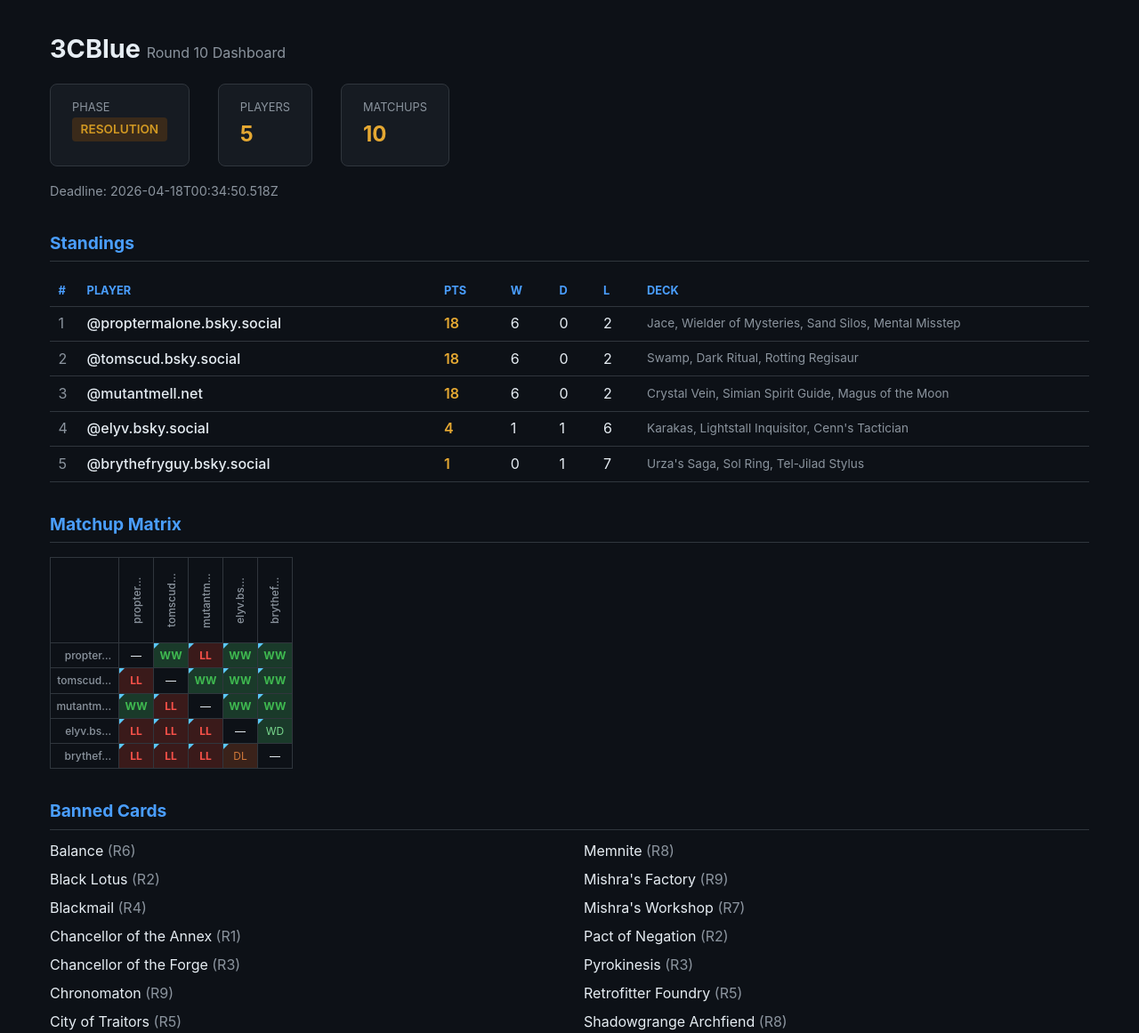
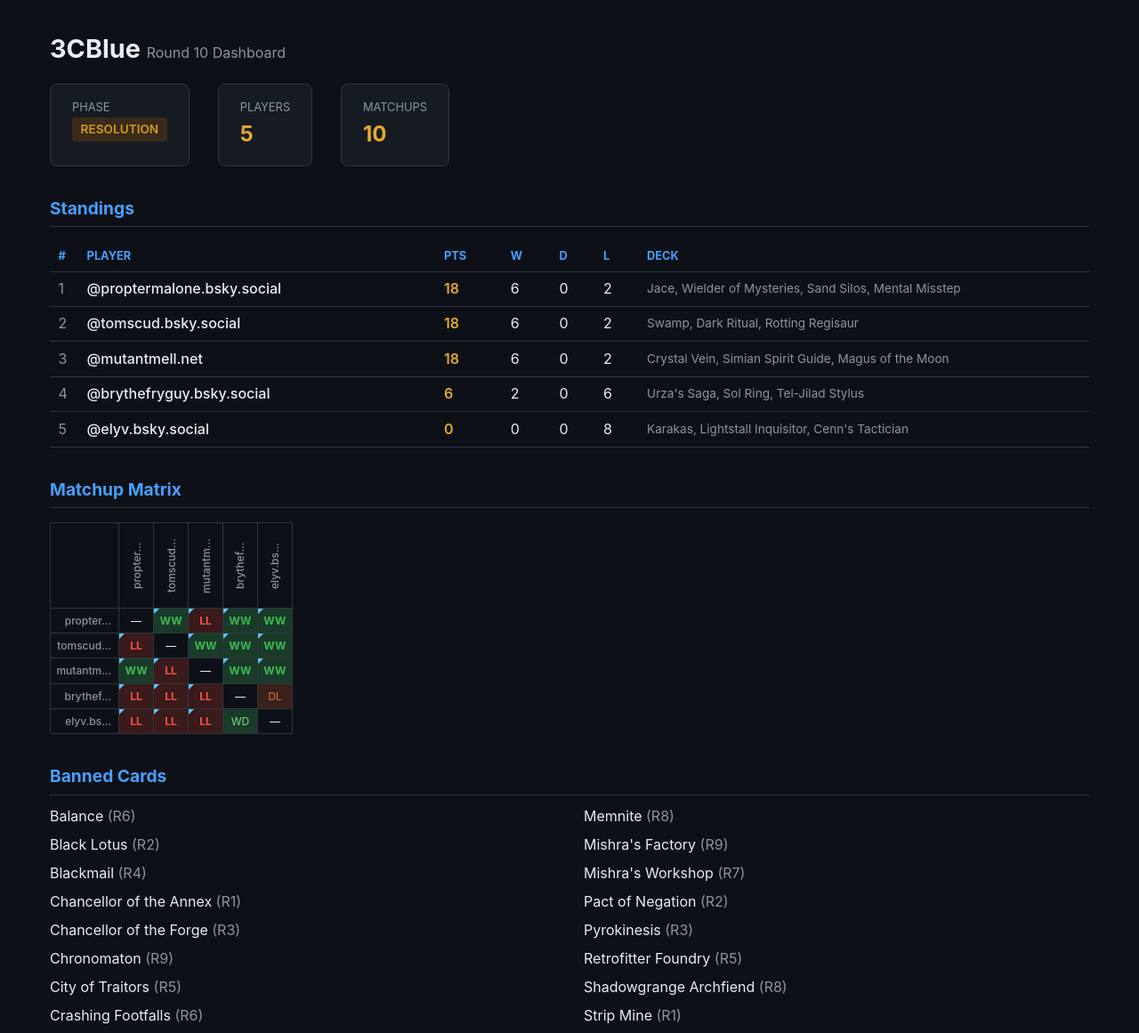
Before and after one commit to PropterMalone/3cblue, a website: page docs/index.html in a window 1280 px wide. Shown: the top 1161 px of the page at 89% size. Drawn offline with Linux system fonts and the light colour scheme.

Commit message:
fix: auto-apply community corrections

```diff
--- a/docs/index.html
+++ b/docs/index.html
@@ -98,7 +98,7 @@
 		<div class="value">10</div>
 	</div>
 </div>
-<p class="deadline">Deadline: <time datetime="2026-04-18T00:34:50.518Z">2026-04-18T00:34:50.518Z</time></p>
+
 
 
 <h2>Standings</h2>
@@ -133,21 +133,21 @@
 		</tr>
 <tr>
 			<td class="rank">4</td>
-			<td class="handle">@elyv.bsky.social</td>
-			<td class="pts">4</td>
-			<td>1</td>
-			<td>1</td>
+			<td class="handle">@brythefryguy.bsky.social</td>
+			<td class="pts">6</td>
+			<td>2</td>
+			<td>0</td>
 			<td>6</td>
-			<td class="deck-cards">Karakas, Lightstall Inquisitor, Cenn's Tactician</td>
+			<td class="deck-cards">Urza's Saga, Sol Ring, Tel-Jilad Stylus</td>
 		</tr>
 <tr>
 			<td class="rank">5</td>
-			<td class="handle">@brythefryguy.bsky.social</td>
-			<td class="pts">1</td>
+			<td class="handle">@elyv.bsky.social</td>
+			<td class="pts">0</td>
 			<td>0</td>
-			<td>1</td>
-			<td>7</td>
-			<td class="deck-cards">Urza's Saga, Sol Ring, Tel-Jilad Stylus</td>
+			<td>0</td>
+			<td>8</td>
+			<td class="deck-cards">Karakas, Lightstall Inquisitor, Cenn's Tactician</td>
 		</tr></tbody>
 </table>
 
@@ -155,7 +155,7 @@
 		<h2>Matchup Matrix</h2>
 		<div class="matrix-wrap">
 			<table class="matrix">
-				<thead><tr><th></th><th class="matrix-col" title="@proptermalone.bsky.social">propter…</th><th class="matrix-col" title="@tomscud.bsky.social">tomscud…</th><th class="matrix-col" title="@mutantmell.net">mutantm…</th><th class="matrix-col" title="@elyv.bsky.social">elyv.bs…</th><th class="matrix-col" title="@brythefryguy.bsky.social">brythef…</th></tr></thead>
+				<thead><tr><th></th><th class="matrix-col" title="@proptermalone.bsky.social">propter…</th><th class="matrix-col" title="@tomscud.bsky.social">tomscud…</th><th class="matrix-col" title="@mutantmell.net">mutantm…</th><th class="matrix-col" title="@brythefryguy.bsky.social">brythef…</th><th class="matrix-col" title="@elyv.bsky.social">elyv.bs…</th></tr></thead>
 				<tbody><tr><th class="matrix-row" title="@proptermalone.bsky.social">propter…</th><td class="">—</td><td class="res-w needs-review" title="proptermalone: Jace, Wielder of Mysteries, Sand Silos, Mental Misstep
 tomscud: Swamp, Dark Ritual, Rotting Regisaur
 
@@ -165,14 +165,14 @@
 
 proptermalone on play (mutantmell.net wins): Magus T1 converts Sand Silos to Mountain; Jace needs blue mana and is stranded forever. Misstep can't counter Magus (MV 3).
 proptermalone on draw (mutantmell.net wins): Sand Silos enters tapped with no counters; Magus immediately converts it to Mountain, Jace forever stranded." data-cards-a="Jace, Wielder of Mysteries|Sand Silos|Mental Misstep" data-cards-b="Crystal Vein|Simian Spirit Guide|Magus of the Moon" data-ha="proptermalone" data-hb="mutantmell.net" data-review-status="unreviewed">LL</td><td class="res-w needs-review" title="proptermalone: Jace, Wielder of Mysteries, Sand Silos, Mental Misstep
+brythefryguy: Urza's Saga, Sol Ring, Tel-Jilad Stylus
+
+proptermalone on play (proptermalone wins): Misstep counters Sol Ring regardless of turn order; Jace reaches mana and wins with no clock from Bry.
+proptermalone on draw (proptermalone wins): Misstep counters Sol Ring on T1, dismantling mana engine; Jace assembles 4 mana and wins on first activation." data-cards-a="Jace, Wielder of Mysteries|Sand Silos|Mental Misstep" data-cards-b="Urza's Saga|Sol Ring|Tel-Jilad Stylus" data-ha="proptermalone" data-hb="brythefryguy" data-review-status="unreviewed">WW</td><td class="res-w needs-review" title="proptermalone: Jace, Wielder of Mysteries, Sand Silos, Mental Misstep
 elyv: Karakas, Lightstall Inquisitor, Cenn's Tactician
 
 proptermalone on play (proptermalone wins): Misstep counters Inquisitor, Tactician's damage is trivial. Jace fires and wins instantly with empty library.
-proptermalone on draw (proptermalone wins): Misstep counters Lightstall Inquisitor; Tactician's 1/turn damage is trivial. Jace resolves and wins with empty library." data-cards-a="Jace, Wielder of Mysteries|Sand Silos|Mental Misstep" data-cards-b="Karakas|Lightstall Inquisitor|Cenn's Tactician" data-ha="proptermalone" data-hb="elyv" data-review-status="unreviewed">WW</td><td class="res-w needs-review" title="proptermalone: Jace, Wielder of Mysteries, Sand Silos, Mental Misstep
-brythefryguy: Urza's Saga, Sol Ring, Tel-Jilad Stylus
-
-proptermalone on play (proptermalone wins): Misstep counters Sol Ring regardless of turn order; Jace reaches mana and wins with no clock from Bry.
-proptermalone on draw (proptermalone wins): Misstep counters Sol Ring on T1, dismantling mana engine; Jace assembles 4 mana and wins on first activation." data-cards-a="Jace, Wielder of Mysteries|Sand Silos|Mental Misstep" data-cards-b="Urza's Saga|Sol Ring|Tel-Jilad Stylus" data-ha="proptermalone" data-hb="brythefryguy" data-review-status="unreviewed">WW</td></tr>
+proptermalone on draw (proptermalone wins): Misstep counters Lightstall Inquisitor; Tactician's 1/turn damage is trivial. Jace resolves and wins with empty library." data-cards-a="Jace, Wielder of Mysteries|Sand Silos|Mental Misstep" data-cards-b="Karakas|Lightstall Inquisitor|Cenn's Tactician" data-ha="proptermalone" data-hb="elyv" data-review-status="unreviewed">WW</td></tr>
 <tr><th class="matrix-row" title="@tomscud.bsky.social">tomscud…</th><td class="res-l needs-review" title="tomscud: Swamp, Dark Ritual, Rotting Regisaur
 proptermalone: Jace, Wielder of Mysteries, Sand Silos, Mental Misstep
 
@@ -182,14 +182,14 @@
 
 tomscud on play (tomscud wins): Basic Swamp ignores Moon; T1 Regisaur via Dark Ritual overwhelms Magus, which can't block profitably.
 tomscud on draw (tomscud wins): Regisaur arrives T1 before Mutantmell acts; Swamp's basic status makes Moon irrelevant, 7/6 beats through Magus." data-cards-a="Swamp|Dark Ritual|Rotting Regisaur" data-cards-b="Crystal Vein|Simian Spirit Guide|Magus of the Moon" data-ha="tomscud" data-hb="mutantmell.net" data-review-status="unreviewed">WW</td><td class="res-w needs-review" title="tomscud: Swamp, Dark Ritual, Rotting Regisaur
+brythefryguy: Urza's Saga, Sol Ring, Tel-Jilad Stylus
+
+tomscud on play (tomscud wins): Whether or not Bry goes first, 7/6 Regisaur is unanswerable — Construct can't trade profitably.
+tomscud on draw (tomscud wins): Regisaur arrives T1 as 7/6; Bry's 3/3 Construct can't kill it and can't race a 7-damage clock." data-cards-a="Swamp|Dark Ritual|Rotting Regisaur" data-cards-b="Urza's Saga|Sol Ring|Tel-Jilad Stylus" data-ha="tomscud" data-hb="brythefryguy" data-review-status="unreviewed">WW</td><td class="res-w needs-review" title="tomscud: Swamp, Dark Ritual, Rotting Regisaur
 elyv: Karakas, Lightstall Inquisitor, Cenn's Tactician
 
 tomscud on play (tomscud wins): On the draw elyv is further behind; Regisaur attacks uncontested T2 and kills elyv quickly.
-tomscud on draw (tomscud wins): Regisaur is not legendary; Karakas can't bounce it. 7/6 overwhelms elyv's small creatures." data-cards-a="Swamp|Dark Ritual|Rotting Regisaur" data-cards-b="Karakas|Lightstall Inquisitor|Cenn's Tactician" data-ha="tomscud" data-hb="elyv" data-review-status="unreviewed">WW</td><td class="res-w needs-review" title="tomscud: Swamp, Dark Ritual, Rotting Regisaur
-brythefryguy: Urza's Saga, Sol Ring, Tel-Jilad Stylus
-
-tomscud on play (tomscud wins): Whether or not Bry goes first, 7/6 Regisaur is unanswerable — Construct can't trade profitably.
-tomscud on draw (tomscud wins): Regisaur arrives T1 as 7/6; Bry's 3/3 Construct can't kill it and can't race a 7-damage clock." data-cards-a="Swamp|Dark Ritual|Rotting Regisaur" data-cards-b="Urza's Saga|Sol Ring|Tel-Jilad Stylus" data-ha="tomscud" data-hb="brythefryguy" data-review-status="unreviewed">WW</td></tr>
+tomscud on draw (tomscud wins): Regisaur is not legendary; Karakas can't bounce it. 7/6 overwhelms elyv's small creatures." data-cards-a="Swamp|Dark Ritual|Rotting Regisaur" data-cards-b="Karakas|Lightstall Inquisitor|Cenn's Tactician" data-ha="tomscud" data-hb="elyv" data-review-status="unreviewed">WW</td></tr>
 <tr><th class="matrix-row" title="@mutantmell.net">mutantm…</th><td class="res-w needs-review" title="mutantmell.net: Crystal Vein, Simian Spirit Guide, Magus of the Moon
 proptermalone: Jace, Wielder of Mysteries, Sand Silos, Mental Misstep
 
@@ -199,14 +199,31 @@
 
 mutantmell.net on play (tomscud wins): Regisaur arrives T1 before Mutantmell acts; Swamp's basic status makes Moon irrelevant, 7/6 beats through Magus.
 mutantmell.net on draw (tomscud wins): Basic Swamp ignores Moon; T1 Regisaur via Dark Ritual overwhelms Magus, which can't block profitably." data-cards-a="Crystal Vein|Simian Spirit Guide|Magus of the Moon" data-cards-b="Swamp|Dark Ritual|Rotting Regisaur" data-ha="mutantmell.net" data-hb="tomscud" data-review-status="unreviewed">LL</td><td class="">—</td><td class="res-w needs-review" title="mutantmell.net: Crystal Vein, Simian Spirit Guide, Magus of the Moon
+brythefryguy: Urza's Saga, Sol Ring, Tel-Jilad Stylus
+
+mutantmell.net on play (mutantmell.net wins): Magus locks out Saga in both directions; with no Construct ever created, Bry has no answer to Magus beating down.
+mutantmell.net on draw (mutantmell.net wins): Magus of the Moon T1 converts Urza's Saga into a Mountain, killing the entire game plan; Magus attacks unimpeded." data-cards-a="Crystal Vein|Simian Spirit Guide|Magus of the Moon" data-cards-b="Urza's Saga|Sol Ring|Tel-Jilad Stylus" data-ha="mutantmell.net" data-hb="brythefryguy" data-review-status="unreviewed">WW</td><td class="res-w needs-review" title="mutantmell.net: Crystal Vein, Simian Spirit Guide, Magus of the Moon
 elyv: Karakas, Lightstall Inquisitor, Cenn's Tactician
 
 mutantmell.net on play (mutantmell.net wins): Elyv's T1 Tactician trades into Magus and dies; Inquisitor stranded with no white mana, Magus attacks uncontested.
-mutantmell.net on draw (mutantmell.net wins): T1 Magus locks Karakas into Mountain; elyv can never produce {W}, both creatures forever uncastable." data-cards-a="Crystal Vein|Simian Spirit Guide|Magus of the Moon" data-cards-b="Karakas|Lightstall Inquisitor|Cenn's Tactician" data-ha="mutantmell.net" data-hb="elyv" data-review-status="unreviewed">WW</td><td class="res-w needs-review" title="mutantmell.net: Crystal Vein, Simian Spirit Guide, Magus of the Moon
-brythefryguy: Urza's Saga, Sol Ring, Tel-Jilad Stylus
+mutantmell.net on draw (mutantmell.net wins): T1 Magus locks Karakas into Mountain; elyv can never produce {W}, both creatures forever uncastable." data-cards-a="Crystal Vein|Simian Spirit Guide|Magus of the Moon" data-cards-b="Karakas|Lightstall Inquisitor|Cenn's Tactician" data-ha="mutantmell.net" data-hb="elyv" data-review-status="unreviewed">WW</td></tr>
+<tr><th class="matrix-row" title="@brythefryguy.bsky.social">brythef…</th><td class="res-l needs-review" title="brythefryguy: Urza's Saga, Sol Ring, Tel-Jilad Stylus
+proptermalone: Jace, Wielder of Mysteries, Sand Silos, Mental Misstep
 
-mutantmell.net on play (mutantmell.net wins): Magus locks out Saga in both directions; with no Construct ever created, Bry has no answer to Magus beating down.
-mutantmell.net on draw (mutantmell.net wins): Magus of the Moon T1 converts Urza's Saga into a Mountain, killing the entire game plan; Magus attacks unimpeded." data-cards-a="Crystal Vein|Simian Spirit Guide|Magus of the Moon" data-cards-b="Urza's Saga|Sol Ring|Tel-Jilad Stylus" data-ha="mutantmell.net" data-hb="brythefryguy" data-review-status="unreviewed">WW</td></tr>
+brythefryguy on play (proptermalone wins): Misstep counters Sol Ring on T1, dismantling mana engine; Jace assembles 4 mana and wins on first activation.
+brythefryguy on draw (proptermalone wins): Misstep counters Sol Ring regardless of turn order; Jace reaches mana and wins with no clock from Bry." data-cards-a="Urza's Saga|Sol Ring|Tel-Jilad Stylus" data-cards-b="Jace, Wielder of Mysteries|Sand Silos|Mental Misstep" data-ha="brythefryguy" data-hb="proptermalone" data-review-status="unreviewed">LL</td><td class="res-l needs-review" title="brythefryguy: Urza's Saga, Sol Ring, Tel-Jilad Stylus
+tomscud: Swamp, Dark Ritual, Rotting Regisaur
+
+brythefryguy on play (tomscud wins): Regisaur arrives T1 as 7/6; Bry's 3/3 Construct can't kill it and can't race a 7-damage clock.
+brythefryguy on draw (tomscud wins): Whether or not Bry goes first, 7/6 Regisaur is unanswerable — Construct can't trade profitably." data-cards-a="Urza's Saga|Sol Ring|Tel-Jilad Stylus" data-cards-b="Swamp|Dark Ritual|Rotting Regisaur" data-ha="brythefryguy" data-hb="tomscud" data-review-status="unreviewed">LL</td><td class="res-l needs-review" title="brythefryguy: Urza's Saga, Sol Ring, Tel-Jilad Stylus
+mutantmell.net: Crystal Vein, Simian Spirit Guide, Magus of the Moon
+
+brythefryguy on play (mutantmell.net wins): Magus of the Moon T1 converts Urza's Saga into a Mountain, killing the entire game plan; Magus attacks unimpeded.
+brythefryguy on draw (mutantmell.net wins): Magus locks out Saga in both directions; with no Construct ever created, Bry has no answer to Magus beating down." data-cards-a="Urza's Saga|Sol Ring|Tel-Jilad Stylus" data-cards-b="Crystal Vein|Simian Spirit Guide|Magus of the Moon" data-ha="brythefryguy" data-hb="mutantmell.net" data-review-status="unreviewed">LL</td><td class="">—</td><td class="res-dl" title="brythefryguy: Urza's Saga, Sol Ring, Tel-Jilad Stylus
+elyv: Karakas, Lightstall Inquisitor, Cenn's Tactician
+
+brythefryguy on play (Draw): Bry empties hand before Inquisitor ETB; 3/3 Construct trades with both creatures in combat, leaving both players with no win condition.
+brythefryguy on draw (elyv wins): Inquisitor's ETB exiles Stylus; after Construct trades with Inquisitor, Tactician pumps itself each turn and swings unopposed." data-cards-a="Urza's Saga|Sol Ring|Tel-Jilad Stylus" data-cards-b="Karakas|Lightstall Inquisitor|Cenn's Tactician" data-ha="brythefryguy" data-hb="elyv">DL</td></tr>
 <tr><th class="matrix-row" title="@elyv.bsky.social">elyv.bs…</th><td class="res-l needs-review" title="elyv: Karakas, Lightstall Inquisitor, Cenn's Tactician
 proptermalone: Jace, Wielder of Mysteries, Sand Silos, Mental Misstep
 
@@ -219,28 +236,11 @@
 mutantmell.net: Crystal Vein, Simian Spirit Guide, Magus of the Moon
 
 elyv on play (mutantmell.net wins): T1 Magus locks Karakas into Mountain; elyv can never produce {W}, both creatures forever uncastable.
-elyv on draw (mutantmell.net wins): Elyv's T1 Tactician trades into Magus and dies; Inquisitor stranded with no white mana, Magus attacks uncontested." data-cards-a="Karakas|Lightstall Inquisitor|Cenn's Tactician" data-cards-b="Crystal Vein|Simian Spirit Guide|Magus of the Moon" data-ha="elyv" data-hb="mutantmell.net" data-review-status="unreviewed">LL</td><td class="">—</td><td class="res-wd needs-review" title="elyv: Karakas, Lightstall Inquisitor, Cenn's Tactician
+elyv on draw (mutantmell.net wins): Elyv's T1 Tactician trades into Magus and dies; Inquisitor stranded with no white mana, Magus attacks uncontested." data-cards-a="Karakas|Lightstall Inquisitor|Cenn's Tactician" data-cards-b="Crystal Vein|Simian Spirit Guide|Magus of the Moon" data-ha="elyv" data-hb="mutantmell.net" data-review-status="unreviewed">LL</td><td class="res-wd" title="elyv: Karakas, Lightstall Inquisitor, Cenn's Tactician
 brythefryguy: Urza's Saga, Sol Ring, Tel-Jilad Stylus
 
 elyv on play (elyv wins): Inquisitor's ETB exiles Stylus; after Construct trades with Inquisitor, Tactician pumps itself each turn and swings unopposed.
-elyv on draw (Draw): Bry empties hand before Inquisitor ETB; 3/3 Construct trades with both creatures in combat, leaving both players with no win condition." data-cards-a="Karakas|Lightstall Inquisitor|Cenn's Tactician" data-cards-b="Urza's Saga|Sol Ring|Tel-Jilad Stylus" data-ha="elyv" data-hb="brythefryguy" data-review-status="unreviewed">WD</td></tr>
-<tr><th class="matrix-row" title="@brythefryguy.bsky.social">brythef…</th><td class="res-l needs-review" title="brythefryguy: Urza's Saga, Sol Ring, Tel-Jilad Stylus
-proptermalone: Jace, Wielder of Mysteries, Sand Silos, Mental Misstep
-
-brythefryguy on play (proptermalone wins): Misstep counters Sol Ring on T1, dismantling mana engine; Jace assembles 4 mana and wins on first activation.
-brythefryguy on draw (proptermalone wins): Misstep counters Sol Ring regardless of turn order; Jace reaches mana and wins with no clock from Bry." data-cards-a="Urza's Saga|Sol Ring|Tel-Jilad Stylus" data-cards-b="Jace, Wielder of Mysteries|Sand Silos|Mental Misstep" data-ha="brythefryguy" data-hb="proptermalone" data-review-status="unreviewed">LL</td><td class="res-l needs-review" title="brythefryguy: Urza's Saga, Sol Ring, Tel-Jilad Stylus
-tomscud: Swamp, Dark Ritual, Rotting Regisaur
-
-brythefryguy on play (tomscud wins): Regisaur arrives T1 as 7/6; Bry's 3/3 Construct can't kill it and can't race a 7-damage clock.
-brythefryguy on draw (tomscud wins): Whether or not Bry goes first, 7/6 Regisaur is unanswerable — Construct can't trade profitably." data-cards-a="Urza's Saga|Sol Ring|Tel-Jilad Stylus" data-cards-b="Swamp|Dark Ritual|Rotting Regisaur" data-ha="brythefryguy" data-hb="tomscud" data-review-status="unreviewed">LL</td><td class="res-l needs-review" title="brythefryguy: Urza's Saga, Sol Ring, Tel-Jilad Stylus
-mutantmell.net: Crystal Vein, Simian Spirit Guide, Magus of the Moon
-
-brythefryguy on play (mutantmell.net wins): Magus of the Moon T1 converts Urza's Saga into a Mountain, killing the entire game plan; Magus attacks unimpeded.
-brythefryguy on draw (mutantmell.net wins): Magus locks out Saga in both directions; with no Construct ever created, Bry has no answer to Magus beating down." data-cards-a="Urza's Saga|Sol Ring|Tel-Jilad Stylus" data-cards-b="Crystal Vein|Simian Spirit Guide|Magus of the Moon" data-ha="brythefryguy" data-hb="mutantmell.net" data-review-status="unreviewed">LL</td><td class="res-dl needs-review" title="brythefryguy: Urza's Saga, Sol Ring, Tel-Jilad Stylus
-elyv: Karakas, Lightstall Inquisitor, Cenn's Tactician
-
-brythefryguy on play (Draw): Bry empties hand before Inquisitor ETB; 3/3 Construct trades with both creatures in combat, leaving both players with no win condition.
-brythefryguy on draw (elyv wins): Inquisitor's ETB exiles Stylus; after Construct trades with Inquisitor, Tactician pumps itself each turn and swings unopposed." data-cards-a="Urza's Saga|Sol Ring|Tel-Jilad Stylus" data-cards-b="Karakas|Lightstall Inquisitor|Cenn's Tactician" data-ha="brythefryguy" data-hb="elyv" data-review-status="unreviewed">DL</td><td class="">—</td></tr></tbody>
+elyv on draw (Draw): Bry empties hand before Inquisitor ETB; 3/3 Construct trades with both creatures in combat, leaving both players with no win condition." data-cards-a="Karakas|Lightstall Inquisitor|Cenn's Tactician" data-cards-b="Urza's Saga|Sol Ring|Tel-Jilad Stylus" data-ha="elyv" data-hb="brythefryguy">WD</td><td class="">—</td></tr></tbody>
 			</table>
 		</div>
 
```
Also changed, not shown: 1 other file.
